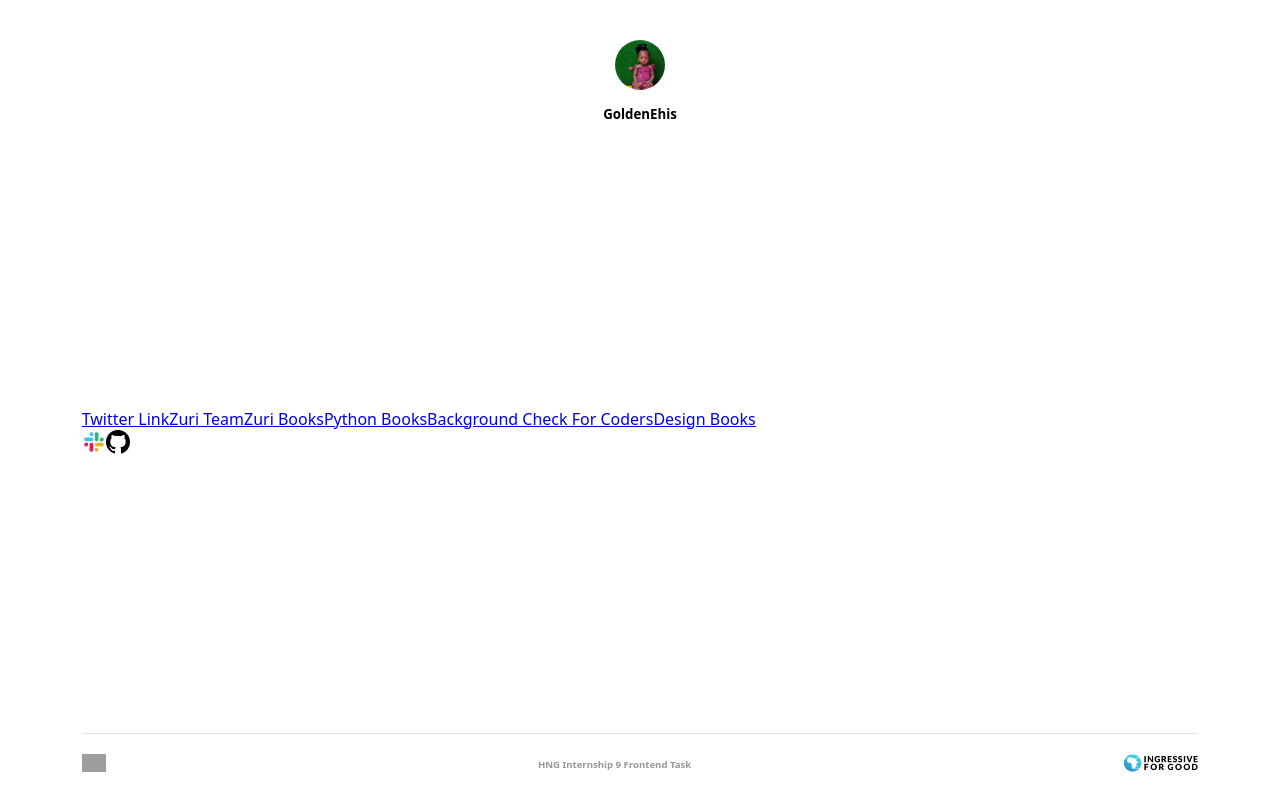
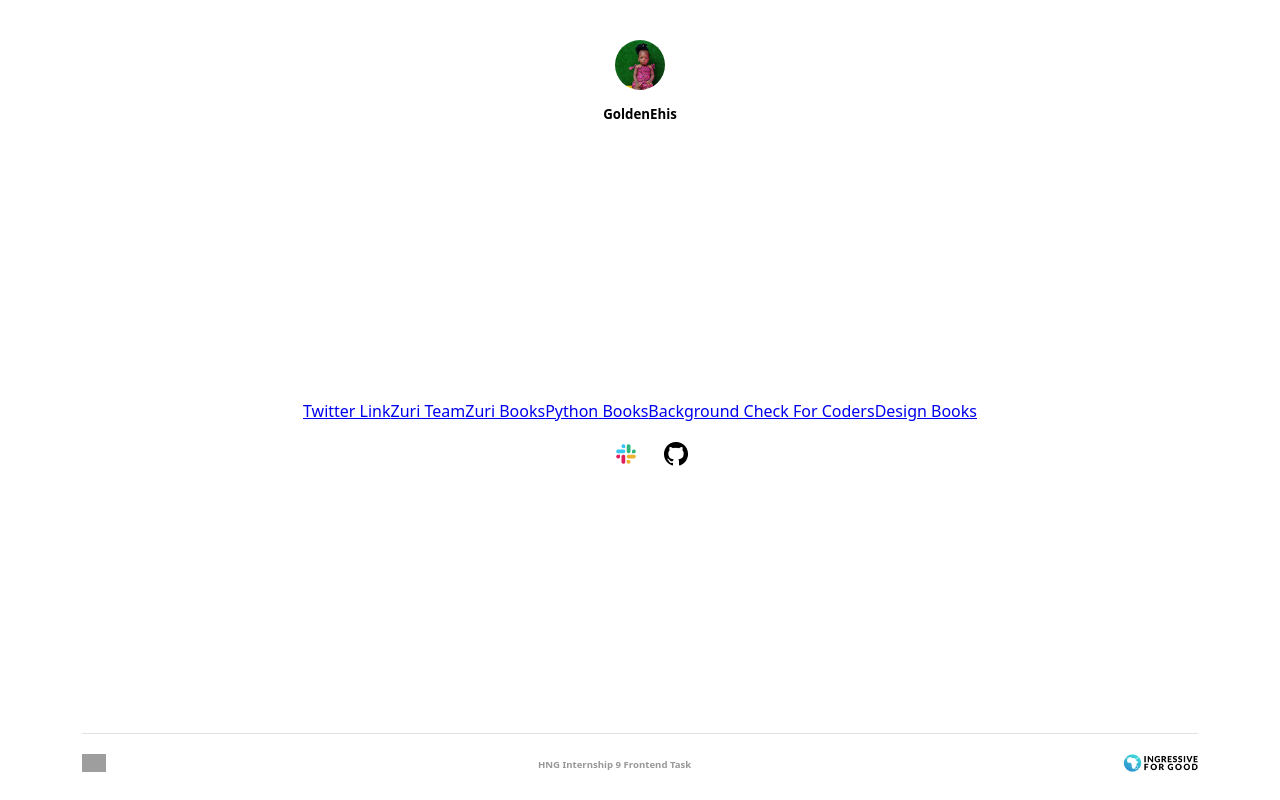
Before and after one commit to ehisgodswill/linktree, a React (Create React App) app: page / in a window 1280 px wide. Built offline with nearby package versions, Linux system fonts and the light colour scheme; grey boxes are pictures that could not be loaded.

Commit message:
style .social

```diff
--- a/src/components/Linksection.js
+++ b/src/components/Linksection.js
@@ -2,7 +2,7 @@ import slack from './assets/slack.png';
 import github from './assets/github.png'
 function LinkSection() {
     return (
-        <section>
+        <section className='linksection'>
             <div className='links'>
                 <a href='https://twitter.com/GoldenEhis' id='twitter_link'>Twitter Link</a>
                 <a href='https://training.zuri.team/' id='btn__zuri'>Zuri Team</a>
--- a/src/index.css
+++ b/src/index.css
@@ -42,8 +42,23 @@ body {
 }
 
 
+.linksection{
+  display: flex;
+  flex-direction: column;
+  align-items: center;
+  gap: 20px;
+  width: 100%;
+}
+.social{
+  display: flex;
+  gap: 50%;
+}
+.social >img{
+  width: 2vw;
+}
 .footer{
   display: flex;
+  gap: 20px;
   justify-content: space-between;
   align-items: center;
   width: 100%;
```
